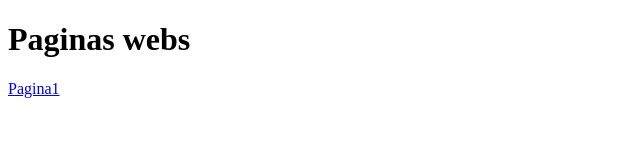
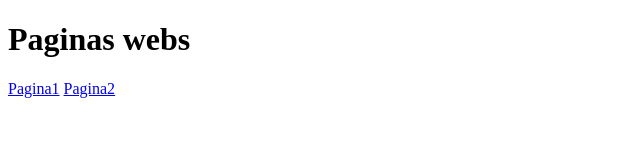
Before and after one commit to Room409/Projects-Pages, a plain HTML site: page index.html in a window 1280 px wide. Shown: the full height of the page, 0-640 px from the left. Drawn offline with Linux system fonts and the light colour scheme.

Commit message:
Update index.html

```diff
--- a/index.html
+++ b/index.html
@@ -9,6 +9,6 @@
 <body>
     <h1>Paginas webs</h1>
     <a href="./Page1.html">Pagina1</a>
-    <a href="./page2.html"></a>
+    <a href="./page2.html">Pagina2</a>
 </body>
 </html>
```
